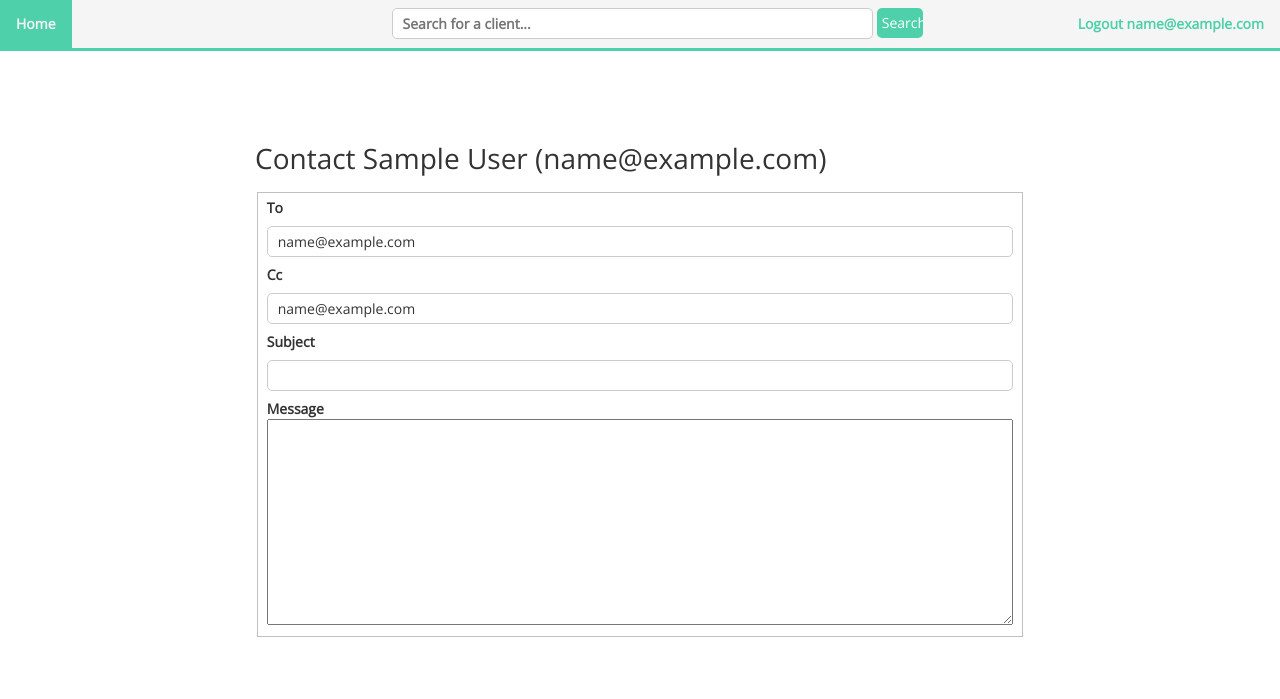
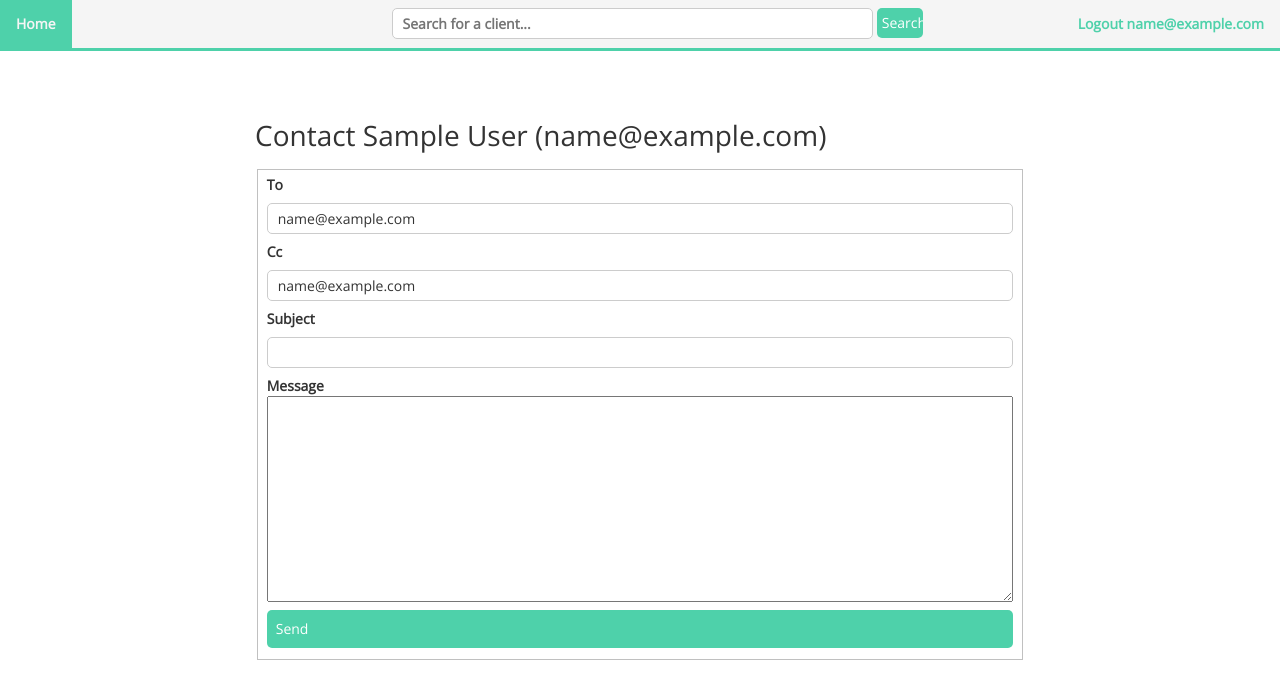
Before and after one commit to rchatrath7/raiseforms, a Django app: page /clients/1/contact/ in a window 1280 px wide. Shown: the top 699 px of the page. Run offline with Django 3.2, Linux system fonts and the light colour scheme; the visitor is signed in with stand-in values (Sample User, id 1); data comes from the database, SQL or seed files in the repository; parts of the project's set-up code (start-up, migrations or seed data) failed here and were passed over; some libraries are stand-ins or nearby versions.

Commit message:
Add submit button to contact form.

```diff
--- a/templates/partials/contact.html
+++ b/templates/partials/contact.html
@@ -10,6 +10,8 @@
                             <strong>{{ field.label }}</strong>
                             {{ field }}
                         {% endfor %}
+                        {% csrf_token %}
+                        <input class="btn btn green pure-u-1" type="submit" value="Send" formaction="" formmethod="post">
                     </fieldset>
                 </form>
             </div>
```
